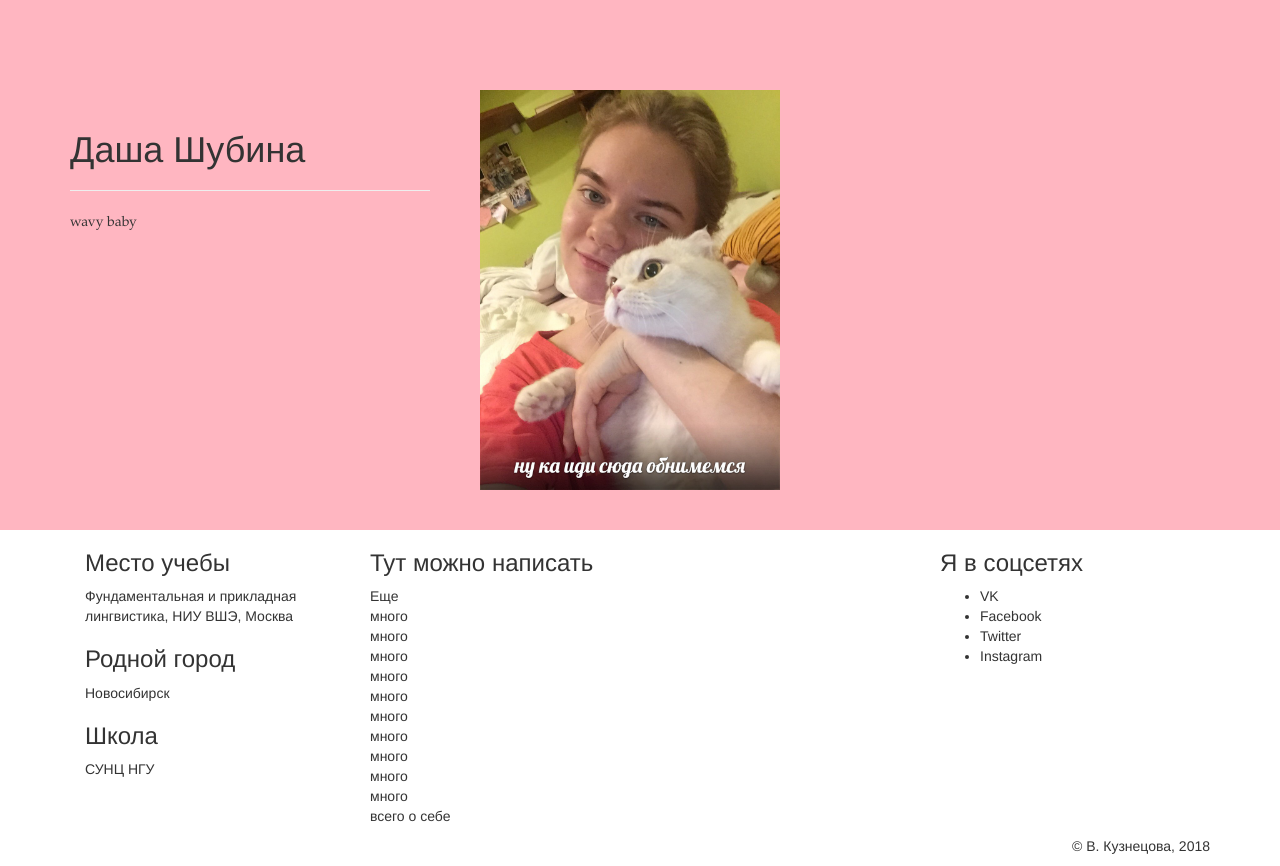
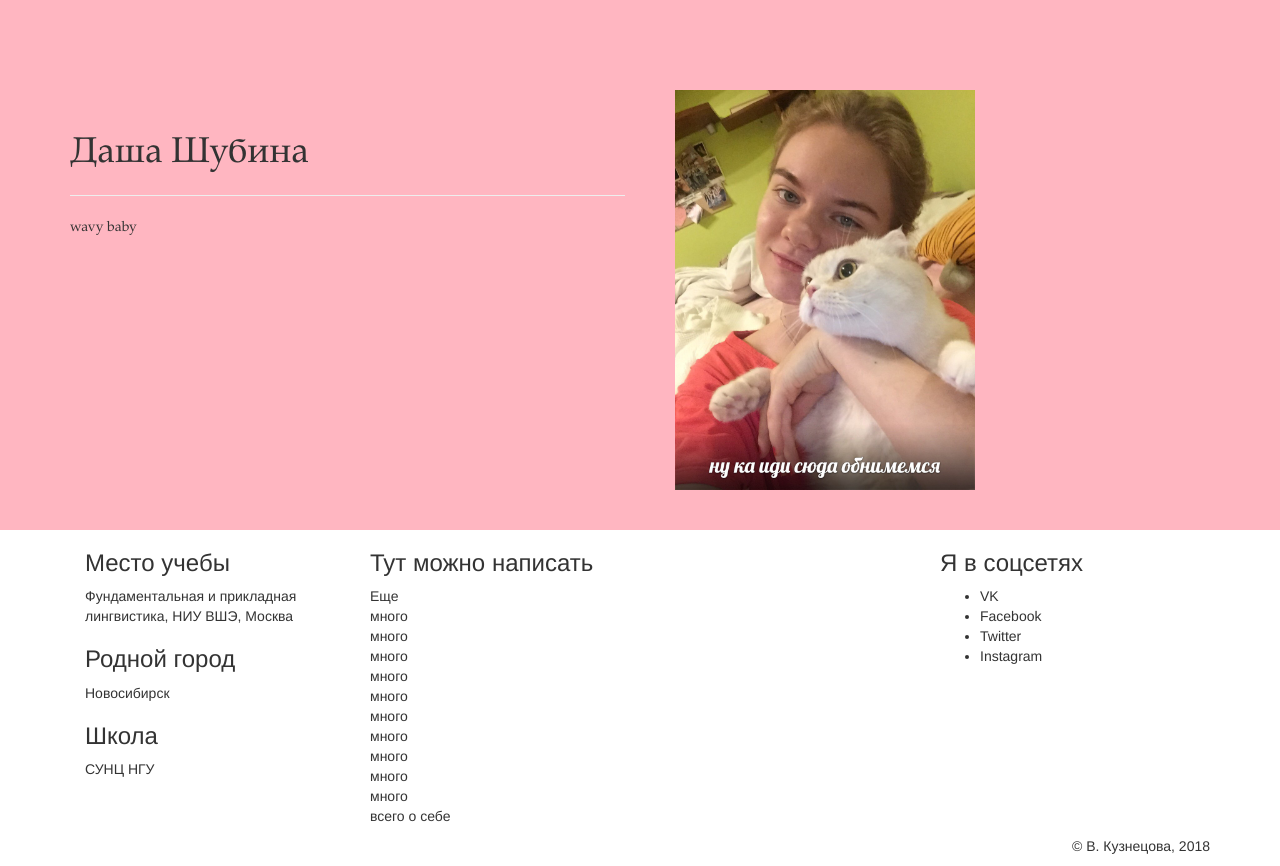
Before and after one commit to wavybbyvaw/wavybbyvaw.github.io, a plain HTML site: page index.html in a window 1280 px wide. Drawn offline with nearby package versions, Linux system fonts and the light colour scheme.

Commit message:
Add files via upload

```diff
--- a/index.html
+++ b/index.html
@@ -13,13 +13,13 @@
 		<header style="background-color:LIGHTPINK; padding-top:70px; ">
 			<div class="container">
 				<div class="row">
-					<div class="col-md-4">
+					<div class="col-md-6">
 						<br/><br/>
-						<h1>Даша Шубина</h1>
+						<h1><font face="Garamond">Даша Шубина</font></h1>
 						<hr>
 						<p><font face="Garamond">wavy baby</font></p>
 	                </div>
-					<div class="col-md-4">
+					<div class="col-md-6">
         	            <img src="newfolder/WXGXqqfzbI4.jpg" title="с самым любимым котом" alt="" style="height:400px; margin:20px 20px 40px 20px; " >
 					</div>
 	            </div>
```
